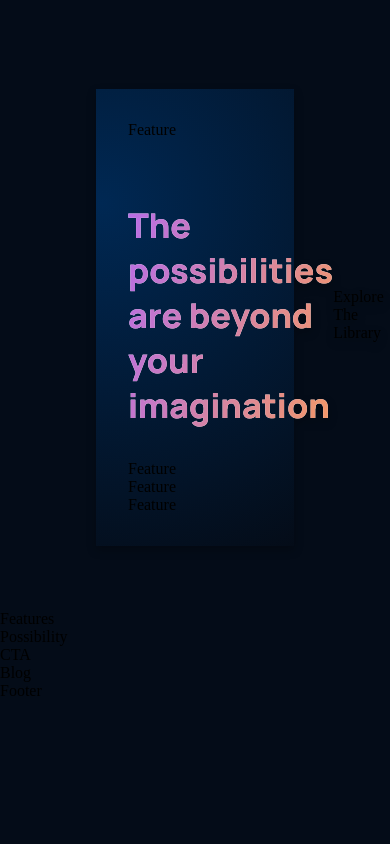
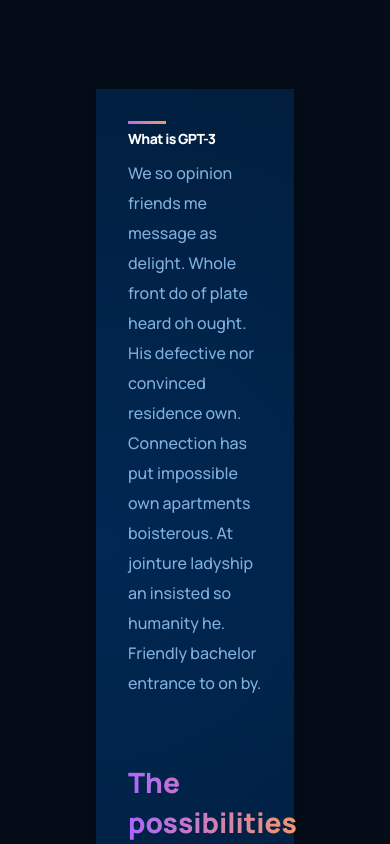
Before and after one commit to mknyambura/Modern-UI-UX-Website-with-React-JS, a React (Create React App) app: page / in a window 390 px wide. Shown: the part 1500-2344 px from the top of the page. Before the commit the page ends 2200 px from the top, so only its background shows below. Built offline with nearby package versions, Linux system fonts and the light colour scheme.

Commit message:
update commit

```diff
--- a/src/components/feature/Feature.jsx
+++ b/src/components/feature/Feature.jsx
@@ -1,9 +1,17 @@
 import React from 'react'
 import './feature.css'
 
-function Feature() {
+function Feature({title, text}) {
   return (
-    <div>Feature</div>
+    <div className='features-container-feature'>
+        <div className="features-container-feature-title">
+          <div/>
+          <h1 >{title}</h1>
+        </div>
+        <div className="features-container-feature-text">
+          <p>{text}</p>
+        </div>
+    </div>
   )
 }
 
--- a/src/components/feature/feature.css
+++ b/src/components/feature/feature.css
@@ -0,0 +1,61 @@
+.features-container-feature {
+    width: 100%;
+    /* display: flex; */
+    justify-content: space-between;
+    align-items: flex-start;
+    flex-direction: row;
+    margin: 1rem;
+}
+.features-container-feature-title {
+    flex: 1;
+    max-width: 180px;
+    margin-right: 2rem;
+}
+.features-container-feature-title h1 {
+    font-family: 'Manrope';
+    font-style: normal;
+    font-weight: 800;
+    font-size: 24px;
+    line-height: 75px;
+    letter-spacing: -0.04em;
+    color: #fff;
+}
+.features-container-feature-title div {
+    width: 38px;
+    height: 3px;
+    background: linear-gradient(103.22deg, #AE67FA -13.86%, #F49867 99.55%), #FFFFFF;
+    box-shadow: 0 4px 4px rgba (0, 0, 0, 0.25);
+    margin-bottom: 0.25rem;
+}
+.features-container-feature-text {
+    flex: 2;
+    max-width: 390px;
+    display: flex;
+}
+.features-container-feature-text p {
+    font-family: 'Manrope', sans-serif;
+    font-style: normal;
+    font-weight: 500;
+    font-size: 16px;
+    line-height: 30px;
+    color: #81afdd;
+}
+@media screen and (max-wdth: 1050px){
+    .features-container-feature{
+        display: block;
+    }
+}
+
+@media screen and (max-width: 550px){
+    .features-container-feature-title h1{
+        font-size: 14px;
+        line-height: 22px;
+    }
+    .features-container-feature-title p{
+        font-size: 12px;
+        line-height: 20px;
+    }
+    .features-container-feature {
+        margin: 1rem 0;
+    }
+}
--- a/src/containers/header/header.css
+++ b/src/containers/header/header.css
@@ -7,7 +7,7 @@
     justify-content: center;
     align-items: flex-start;
     flex-direction: column;
-    margin: 0 5rem 0 5rem;
+    margin-right: 5rem;
 }
 .header h1 {
     font-family: 'Manrope', sans-serif;
--- a/src/containers/whatGPT3/WhatGPT3.jsx
+++ b/src/containers/whatGPT3/WhatGPT3.jsx
@@ -2,23 +2,22 @@
 import { Feature } from '../../components'
 import './whatGPT3.css'
 
-function WhatGPT3() {
-  return (
+const  WhatGPT3 = () => (
   <div className='whatgpt3 section-margin' id='whatgpt3'>
     <div className="whatgpt3-feature">
-        <Feature />
+      <Feature title="What is GPT-3" text="We so opinion friends me message as delight. Whole front do of plate heard oh ought. His defective nor convinced residence own. Connection has put impossible own apartments boisterous. At jointure ladyship an insisted so humanity he. Friendly bachelor entrance to on by." />
     </div>
     <div className="whatgpt3-heading">
       <h1 className="gradient-text">The possibilities are beyond your imagination</h1>
       <p>Explore The Library</p>
     </div>
     <div className="whatgpt3-container">
-        <Feature/>
-        <Feature/>
-        <Feature/>
+      <Feature title="Chatbots" text="We so opinion friends me message as delight. Whole front do of plate heard oh ought. "/>
+      <Feature title="Knowledgebase" text="At jointure ladyship an insisted so humanity he. Friendly bachelor entrance to on by. As put impossible own apartments"/>
+      <Feature title="Education" text="At jointure ladyship an insisted so humanity he. Friendly bachelor entrance to on by. As put impossible own apartments"/>
     </div>
   </div>
-  )
-}
+);
+
 
 export default WhatGPT3
--- a/src/containers/whatGPT3/whatGPT3.css
+++ b/src/containers/whatGPT3/whatGPT3.css
@@ -38,9 +38,62 @@
     font-weight: 800;
     font-size: 34px;
     line-height: 45px;
-    background: linear-gradient(103.22deg, #AE67FA -13.86%, #F49867 99.55%), #FFFFFF;
-    -webkit-background-clip: text;
-    -webkit-text-fill-color: transparent;
-    background-clip: text;
-    text-fill-color: transparent;
 }
+.whatgpt3-heading p{
+    font-family: 'Manrope', sans-serif;
+    font-style: normal;
+    font-weight: 500;
+    font-size: 16px;
+    line-height: 30px;
+    color: #ff8a71;
+    cursor: pointer;
+}
+.whatgpt3-container {
+    display: flex;
+    /* flex-wrap: wrap; */
+    flex-direction: row;
+    justify-content: center;
+    align-items: flex-start;
+    margin-top: 2rem;
+}
+
+@media screen and (max-width: 850px) {
+    .whatgpt3-container {
+        display: block;
+        flex-wrap: wrap;
+    }
+    .whatgpt3-heading {
+        flex-direction: column;
+        align-items: flex-start;
+        margin-bottom: 0rem;
+    }
+    .whatgpt3-heading p {
+        margin-top: 1rem;
+    }
+}
+
+@media screen and (max-width: 650px) {
+    .whatgpt3-container {
+        display: block;
+    }
+    .whatgpt3-feature .features-container-feature {
+        flex-direction: column;
+    }
+    .whatgpt3-feature .features-container-feature-text {
+        margin-top: 0.5rem;
+    }
+    .whatgpt3-heading h1 {
+        font-size: 28px;
+        line-height: 40px;
+    }
+}
+
+@media screen and (max-width: 350px) {
+    .whatgpt3-container {
+        display: block;
+    }
+    .whatgpt3-container .features-container-feature {
+        margin: 1rem 0;
+        min-width: 100%;
+    }
+}
```
Lines whose indentation alone changed are shown as unchanged.
